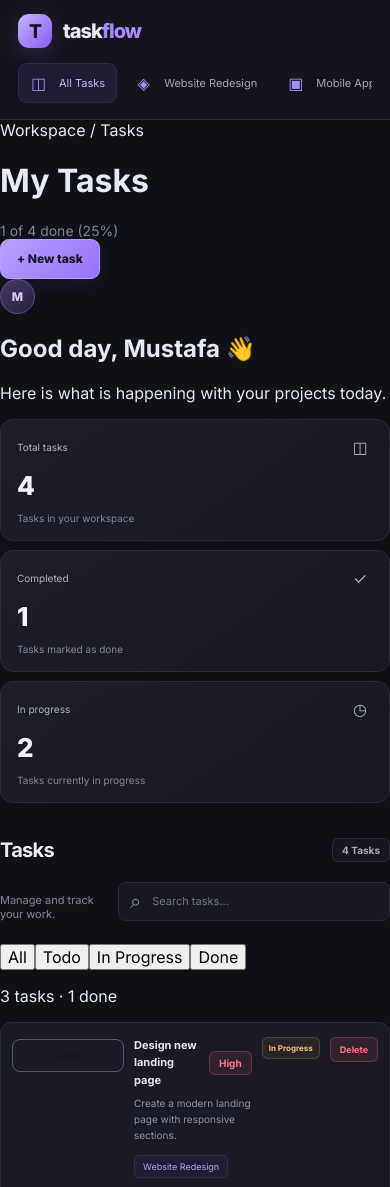
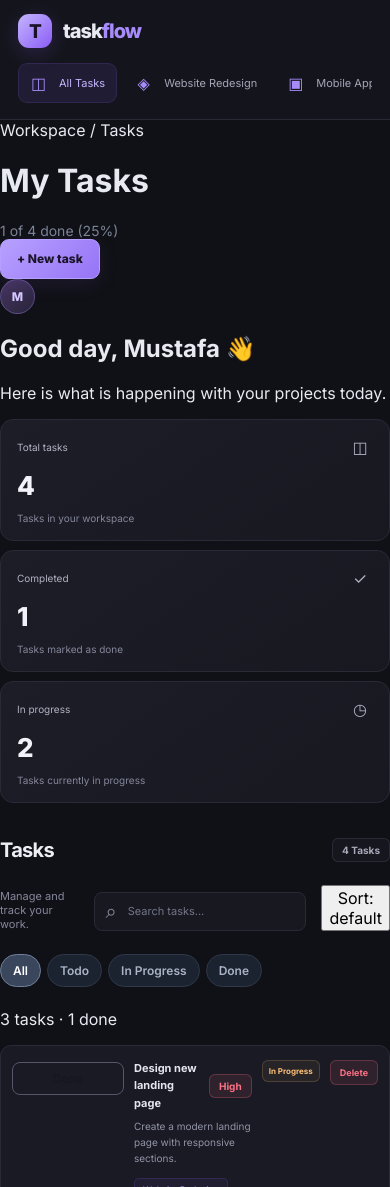
Before and after one commit to Moustafa-Elbaloty/javascript-everywhere, a React (Vite) app in the folder react-revision/taskflow/: page / in a window 390 px wide. Shown: the top 1187 px of the page. Built offline with nearby package versions, Linux system fonts and the light colour scheme.

Commit message:
feat: add task sorting by title

```diff
--- a/react-revision/taskflow/src/App.css
+++ b/react-revision/taskflow/src/App.css
@@ -1243,14 +1243,12 @@ a {
   white-space: nowrap;
 }
 
-
 /* Module 03 - Progress line */
 .task-progress {
   margin: 6px 0 0;
   color: #7b8495;
   font-size: 14px;
 }
-
 
 /* Module 03 - Undo delete */
 .undo-banner {
@@ -1278,3 +1276,53 @@ a {
 .undo-button:hover {
   text-decoration: underline;
 }
+/* TaskFlow - Filter Pills */
+
+.task-filters {
+  display: flex;
+  align-items: center;
+  flex-wrap: wrap;
+  gap: 8px;
+  margin: 18px 0 22px;
+}
+
+.filter-button {
+  appearance: none;
+  padding: 8px 16px;
+  border: 1px solid #30394a;
+  border-radius: 999px;
+  background: #1b2230;
+  color: #aab4c5;
+  font-size: 13px;
+  font-weight: 600;
+  cursor: pointer;
+  transition: all 0.2s ease;
+}
+
+.filter-button:hover {
+  background: #293345;
+  border-color: #52617a;
+  color: #ffffff;
+}
+
+.filter-button.active {
+  background: #39465c;
+  border-color: #71809a;
+  color: #ffffff;
+}
+
+.filter-button:focus-visible {
+  outline: 2px solid #8298bd;
+  outline-offset: 3px;
+}
+
+@media (max-width: 480px) {
+  .task-filters {
+    gap: 6px;
+  }
+
+  .filter-button {
+    padding: 8px 12px;
+    font-size: 12px;
+  }
+}
--- a/react-revision/taskflow/src/App.tsx
+++ b/react-revision/taskflow/src/App.tsx
@@ -61,6 +61,7 @@ function App() {
   const [showForm, setShowForm] = useState(false)
   const [newTitle, setNewTitle] = useState('')
   const [deletedTask, setDeletedTask] = useState<Task | null>(null)
+  const [sortMode, setSortMode] = useState<'default' | 'title'>('default')
 
   const completedTasks = tasks.filter(
     (task) => task.status === 'Done',
@@ -71,7 +72,12 @@ function App() {
       ? 0
       : Math.round((completedTasks / tasks.length) * 100)
 
-  const visibleTasks = tasks.filter((task) => {
+  const sortedTasks =
+    sortMode === 'title'
+      ? [...tasks].sort((a, b) => a.title.localeCompare(b.title))
+      : [...tasks]
+
+  const visibleTasks = sortedTasks.filter((task) => {
     const matchesProject =
       activeProject === 'All Tasks' || task.project === activeProject
 
@@ -233,6 +239,18 @@ function App() {
                 aria-label="Search tasks"
               />
             </label>
+
+            <button
+              type="button"
+              className="secondary-button sort-button"
+              onClick={() =>
+                setSortMode((current) =>
+                  current === 'default' ? 'title' : 'default',
+                )
+              }
+            >
+              Sort: {sortMode}
+            </button>
           </div>
 
           <div className="task-filters" aria-label="Filter tasks">
```
